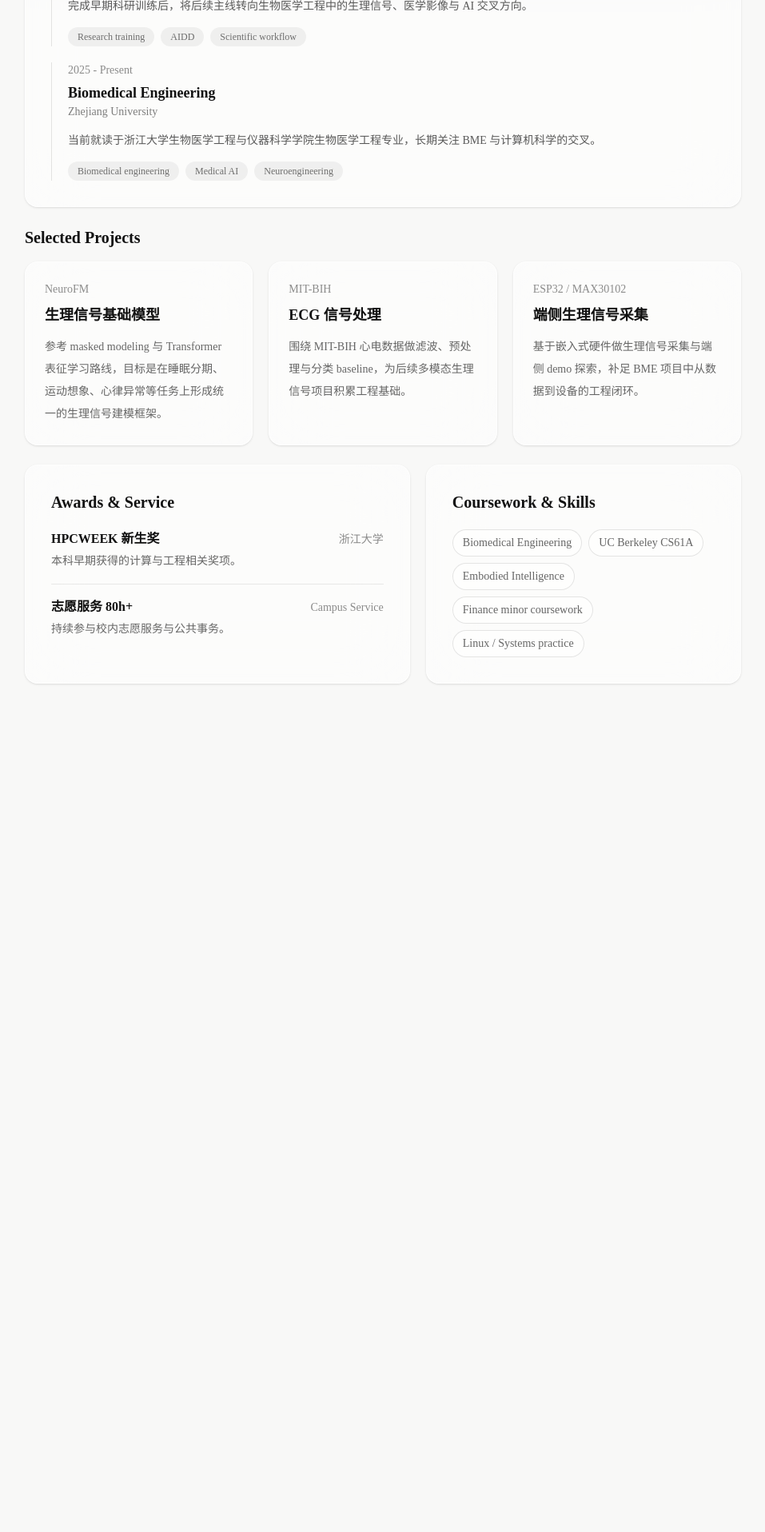
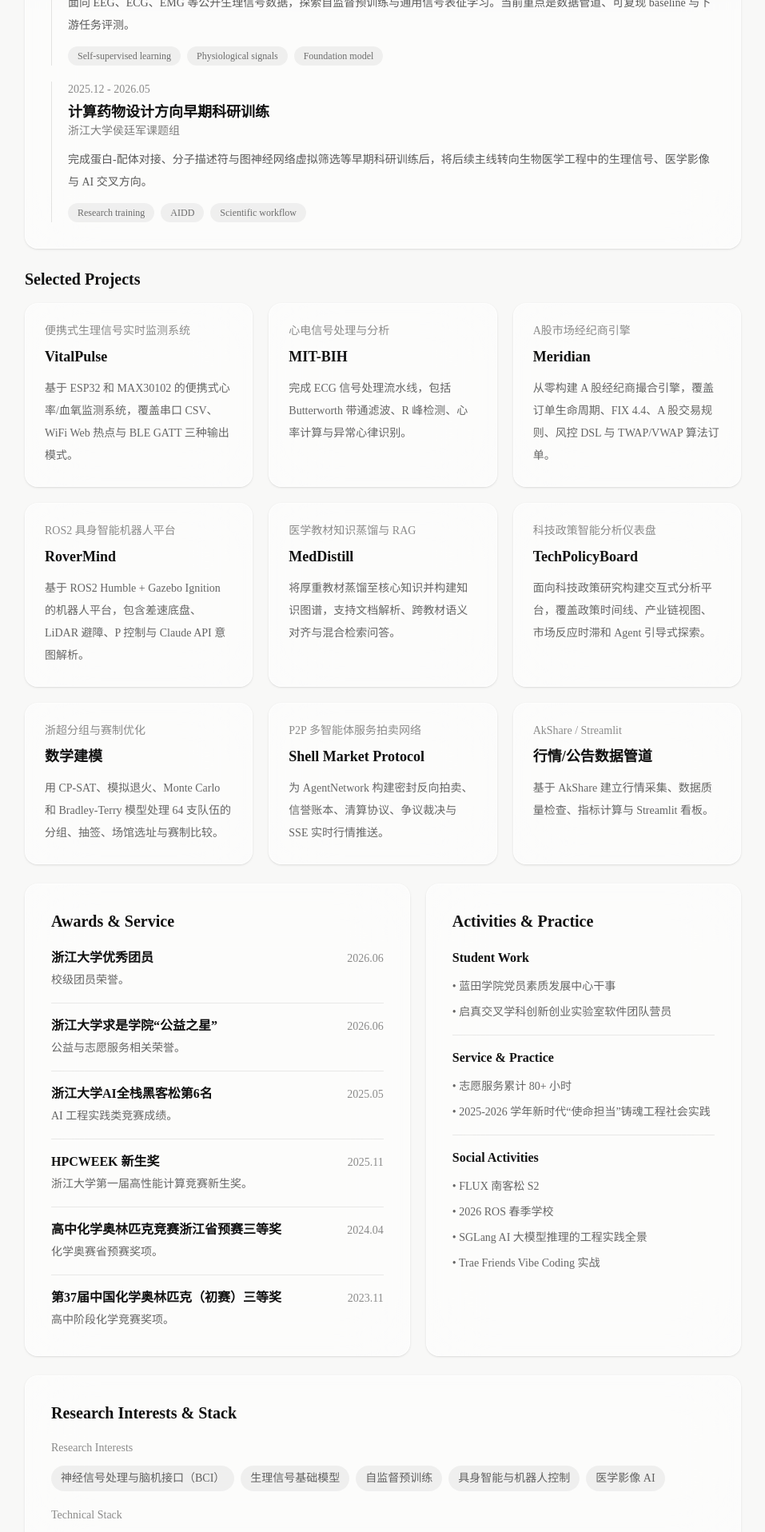
Before and after one commit to cyhkbl/new_blog, a Next.js app in the folder frontend/: page /Scholar in a window 1280 px wide. Shown: the part 880-2796 px from the top of the page at 80% size, without its empty margins (161-1118 px from the left). Before the commit the page ends 1775 px from the top, so only its background shows below. Built offline with nearby package versions, Linux system fonts and the light colour scheme; no server answers.

Commit message:
feat: expand Scholar record from CV

```diff
--- a/frontend/src/components/ScholarContent.tsx
+++ b/frontend/src/components/ScholarContent.tsx
@@ -19,21 +19,29 @@ const highlights = [
   {
     label: "Current",
     value: "ZJU BME",
-    detail: "浙江大学生物医学工程",
+    detail: "浙江大学生物医学工程与仪器科学学院 · 2025.09 - 至今",
   },
   {
     label: "GPA",
-    value: "4.53 / 5.00",
+    value: "4.44 / 5.00",
     detail: "大一阶段课程表现",
   },
   {
     label: "Focus",
-    value: "BME x AI",
-    detail: "生理信号、医学 AI、基础模型",
+    value: "BME x AI x Systems",
+    detail: "生理信号、医学 AI、具身智能、金融工程",
   },
 ];
 
 const researchTimeline = [
+  {
+    period: "2025.09 - Present",
+    title: "本科教育",
+    org: "浙江大学 · 生物医学工程专业",
+    description:
+      "当前就读于浙江大学生物医学工程与仪器科学学院，方向上持续向医学 AI、生理信号处理与系统工程靠拢。",
+    tags: ["BME", "Medical AI", "Systems"],
+  },
   {
     period: "2026.06 - Present",
     title: "NeuroFM",
@@ -47,56 +55,137 @@ const researchTimeline = [
     title: "计算药物设计方向早期科研训练",
     org: "浙江大学侯廷军课题组",
     description:
-      "完成早期科研训练后，将后续主线转向生物医学工程中的生理信号、医学影像与 AI 交叉方向。",
+      "完成蛋白-配体对接、分子描述符与图神经网络虚拟筛选等早期科研训练后，将后续主线转向生物医学工程中的生理信号、医学影像与 AI 交叉方向。",
     tags: ["Research training", "AIDD", "Scientific workflow"],
-  },
-  {
-    period: "2025 - Present",
-    title: "Biomedical Engineering",
-    org: "Zhejiang University",
-    description:
-      "当前就读于浙江大学生物医学工程与仪器科学学院生物医学工程专业，长期关注 BME 与计算机科学的交叉。",
-    tags: ["Biomedical engineering", "Medical AI", "Neuroengineering"],
   },
 ];
 
 const projectCards = [
   {
-    title: "生理信号基础模型",
-    subtitle: "NeuroFM",
-    text: "参考 masked modeling 与 Transformer 表征学习路线，目标是在睡眠分期、运动想象、心律异常等任务上形成统一的生理信号建模框架。",
+    title: "VitalPulse",
+    subtitle: "便携式生理信号实时监测系统",
+    text: "基于 ESP32 和 MAX30102 的便携式心率/血氧监测系统，覆盖串口 CSV、WiFi Web 热点与 BLE GATT 三种输出模式。",
   },
   {
-    title: "ECG 信号处理",
-    subtitle: "MIT-BIH",
-    text: "围绕 MIT-BIH 心电数据做滤波、预处理与分类 baseline，为后续多模态生理信号项目积累工程基础。",
+    title: "MIT-BIH",
+    subtitle: "心电信号处理与分析",
+    text: "完成 ECG 信号处理流水线，包括 Butterworth 带通滤波、R 峰检测、心率计算与异常心律识别。",
   },
   {
-    title: "端侧生理信号采集",
-    subtitle: "ESP32 / MAX30102",
-    text: "基于嵌入式硬件做生理信号采集与端侧 demo 探索，补足 BME 项目中从数据到设备的工程闭环。",
+    title: "Meridian",
+    subtitle: "A股市场经纪商引擎",
+    text: "从零构建 A 股经纪商撮合引擎，覆盖订单生命周期、FIX 4.4、A 股交易规则、风控 DSL 与 TWAP/VWAP 算法订单。",
+  },
+  {
+    title: "RoverMind",
+    subtitle: "ROS2 具身智能机器人平台",
+    text: "基于 ROS2 Humble + Gazebo Ignition 的机器人平台，包含差速底盘、LiDAR 避障、P 控制与 Claude API 意图解析。",
+  },
+  {
+    title: "MedDistill",
+    subtitle: "医学教材知识蒸馏与 RAG",
+    text: "将厚重教材蒸馏至核心知识并构建知识图谱，支持文档解析、跨教材语义对齐与混合检索问答。",
+  },
+  {
+    title: "TechPolicyBoard",
+    subtitle: "科技政策智能分析仪表盘",
+    text: "面向科技政策研究构建交互式分析平台，覆盖政策时间线、产业链视图、市场反应时滞和 Agent 引导式探索。",
+  },
+  {
+    title: "数学建模",
+    subtitle: "浙超分组与赛制优化",
+    text: "用 CP-SAT、模拟退火、Monte Carlo 和 Bradley-Terry 模型处理 64 支队伍的分组、抽签、场馆选址与赛制比较。",
+  },
+  {
+    title: "Shell Market Protocol",
+    subtitle: "P2P 多智能体服务拍卖网络",
+    text: "为 AgentNetwork 构建密封反向拍卖、信誉账本、清算协议、争议裁决与 SSE 实时行情推送。",
+  },
+  {
+    title: "行情/公告数据管道",
+    subtitle: "AkShare / Streamlit",
+    text: "基于 AkShare 建立行情采集、数据质量检查、指标计算与 Streamlit 看板。",
   },
 ];
 
 const awards = [
   {
-    title: "HPCWEEK 新生奖",
-    meta: "浙江大学",
-    description: "本科早期获得的计算与工程相关奖项。",
+    title: "浙江大学优秀团员",
+    meta: "2026.06",
+    description: "校级团员荣誉。",
   },
   {
-    title: "志愿服务 80h+",
-    meta: "Campus Service",
-    description: "持续参与校内志愿服务与公共事务。",
+    title: "浙江大学求是学院“公益之星”",
+    meta: "2026.06",
+    description: "公益与志愿服务相关荣誉。",
+  },
+  {
+    title: "浙江大学AI全栈黑客松第6名",
+    meta: "2025.05",
+    description: "AI 工程实践类竞赛成绩。",
+  },
+  {
+    title: "HPCWEEK 新生奖",
+    meta: "2025.11",
+    description: "浙江大学第一届高性能计算竞赛新生奖。",
+  },
+  {
+    title: "高中化学奥林匹克竞赛浙江省预赛三等奖",
+    meta: "2024.04",
+    description: "化学奥赛省预赛奖项。",
+  },
+  {
+    title: "第37届中国化学奥林匹克（初赛）三等奖",
+    meta: "2023.11",
+    description: "高中阶段化学竞赛奖项。",
   },
 ];
 
-const coursework = [
-  "Biomedical Engineering",
-  "UC Berkeley CS61A",
-  "Embodied Intelligence",
-  "Finance minor coursework",
-  "Linux / Systems practice",
+const activityGroups = [
+  {
+    title: "Student Work",
+    items: ["蓝田学院党员素质发展中心干事", "启真交叉学科创新创业实验室软件团队营员"],
+  },
+  {
+    title: "Service & Practice",
+    items: ["志愿服务累计 80+ 小时", "2025-2026 学年新时代“使命担当”铸魂工程社会实践"],
+  },
+  {
+    title: "Social Activities",
+    items: [
+      "FLUX 南客松 S2",
+      "2026 ROS 春季学校",
+      "SGLang AI 大模型推理的工程实践全景",
+      "Trae Friends Vibe Coding 实战",
+    ],
+  },
+];
+
+const interests = [
+  "神经信号处理与脑机接口（BCI）",
+  "生理信号基础模型",
+  "自监督预训练",
+  "具身智能与机器人控制",
+  "医学影像 AI",
+];
+
+const techStack = [
+  "Python",
+  "C/C++",
+  "TypeScript",
+  "PyTorch",
+  "FastAPI",
+  "SQLAlchemy 2.0",
+  "React",
+  "ROS2 Humble",
+  "MNE-Python",
+  "Google OR-Tools",
+  "Docker",
+  "Kafka",
+  "Redis",
+  "Linux",
+  "Git",
+  "LaTeX",
 ];
 
 export default function ScholarContent() {
@@ -133,7 +222,7 @@ export default function ScholarContent() {
 
       <motion.section variants={item} className={`${cardClass} p-6 md:p-8`}>
         <div className="mb-6 flex items-center justify-between gap-4">
-          <h2 className="text-xl font-semibold text-[var(--text-primary)]">Research Timeline</h2>
+          <h2 className="text-xl font-semibold text-[var(--text-primary)]">Academic Timeline</h2>
           <span className="hidden h-px flex-1 bg-black/10 sm:block" />
         </div>
         <div className="flex flex-col gap-5">
@@ -189,13 +278,44 @@ export default function ScholarContent() {
         </div>
 
         <div className={`${cardClass} p-6 md:p-8`}>
-          <h2 className="text-xl font-semibold text-[var(--text-primary)]">Coursework & Skills</h2>
-          <div className="mt-5 flex flex-wrap gap-2">
-            {coursework.map((course) => (
-              <span key={course} className="rounded-full border border-black/10 bg-white/45 px-3 py-1.5 text-sm text-black/60">
-                {course}
-              </span>
+          <h2 className="text-xl font-semibold text-[var(--text-primary)]">Activities & Practice</h2>
+          <div className="mt-5 flex flex-col gap-4">
+            {activityGroups.map((group) => (
+              <div key={group.title} className="border-t border-black/8 pt-4 first:border-t-0 first:pt-0">
+                <h3 className="text-base font-semibold text-[var(--text-primary)]">{group.title}</h3>
+                <ul className="mt-3 space-y-2 text-sm leading-6 text-black/60">
+                  {group.items.map((itemText) => (
+                    <li key={itemText}>• {itemText}</li>
+                  ))}
+                </ul>
+              </div>
             ))}
+          </div>
+        </div>
+      </motion.section>
+
+      <motion.section variants={item} className={`${cardClass} p-6 md:p-8`}>
+        <h2 className="text-xl font-semibold text-[var(--text-primary)]">Research Interests & Stack</h2>
+        <div className="mt-5 space-y-5">
+          <div>
+            <p className="text-sm font-medium text-black/45">Research Interests</p>
+            <div className="mt-3 flex flex-wrap gap-2">
+              {interests.map((interest) => (
+                <span key={interest} className="rounded-full bg-black/5 px-3 py-1.5 text-sm text-black/60">
+                  {interest}
+                </span>
+              ))}
+            </div>
+          </div>
+          <div>
+            <p className="text-sm font-medium text-black/45">Technical Stack</p>
+            <div className="mt-3 flex flex-wrap gap-2">
+              {techStack.map((skill) => (
+                <span key={skill} className="rounded-full border border-black/10 bg-white/45 px-3 py-1.5 text-sm text-black/60">
+                  {skill}
+                </span>
+              ))}
+            </div>
           </div>
         </div>
       </motion.section>
```
Also changed, not shown: 1 other file (tests, documents, lock files or other folders).
